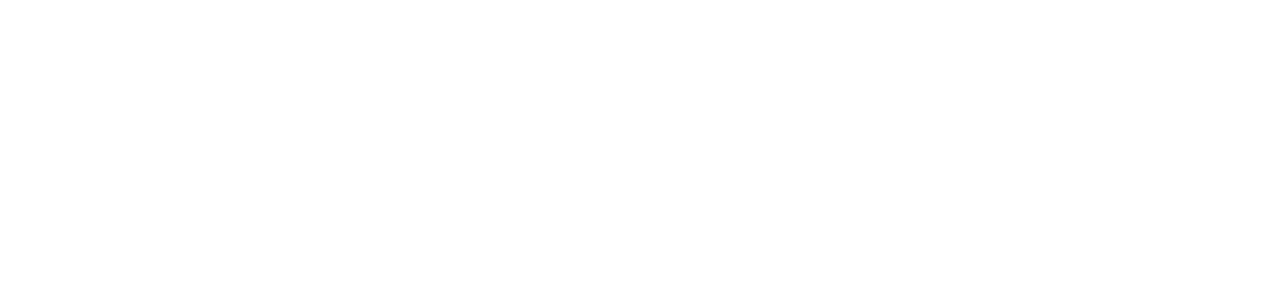
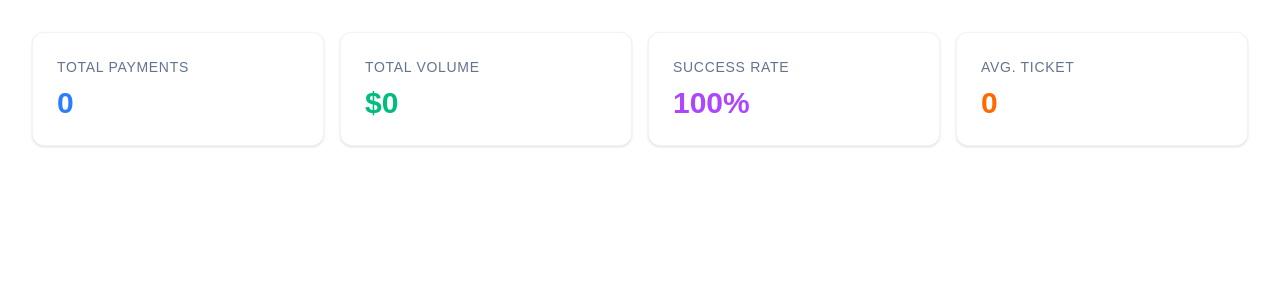
Before and after one commit to Sandstorm831/xpay, a Next.js app: page / in a window 1280 px wide. Shown: the top 300 px of the page. Built offline with nearby package versions, Linux system fonts and the light colour scheme; no server answers.

Commit message:
adding a basic page and dashboard

```diff
--- a/app/page.tsx
+++ b/app/page.tsx
@@ -1,4 +1,7 @@
+import Dashboard from "@/src/components/Dashboard";
 
 export default function Home() {
-  return <div></div>;
+  return <div>
+    <Dashboard />
+  </div>;
 }
--- /dev/null
+++ b/src/components/Dashboard.tsx
@@ -0,0 +1,23 @@
+"use client";
+import { useEffect } from "react";
+import { usePaymentStore } from "@/src/store/usePaymentStore";
+import Metrics from "./Metrics";
+
+export default function Dashboard() {
+  const connect = usePaymentStore((s) => s.connect);
+  const disconnect = usePaymentStore((s) => s.disconnect);
+
+  useEffect(() => {
+    connect();
+
+    // This return function runs when the component UNMOUNTS
+    return () => disconnect();
+  }, [connect, disconnect]);
+
+  return (
+    <div className="max-w-7xl mx-auto p-4">
+      {/* All your components go here */}
+      <Metrics />
+    </div>
+  );
+}
```
